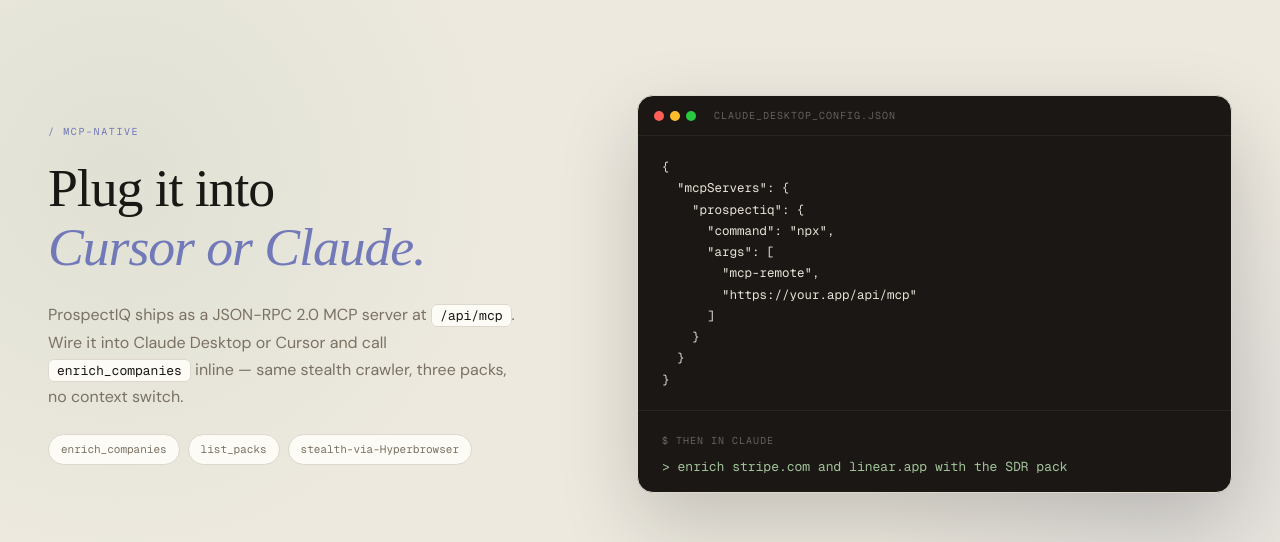
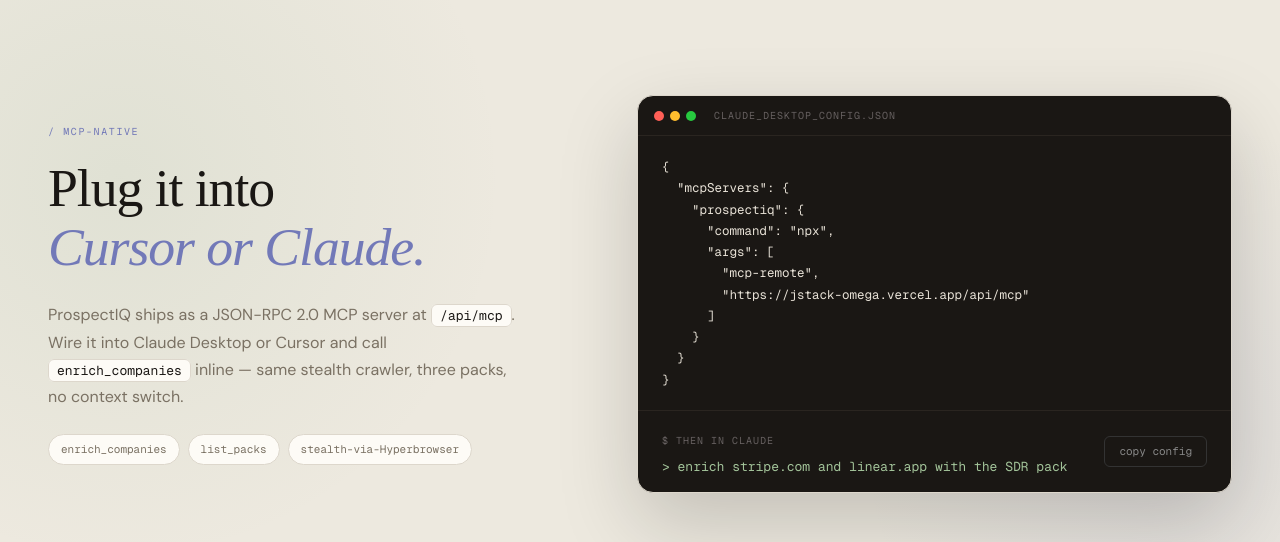
Before and after one commit to Vidula-raghavendra/Jstack, a Next.js app: page / in a window 1280 px wide. Shown: the part 9540-10082 px from the top of the page. Built offline with nearby package versions, Linux system fonts and the light colour scheme; a web font is replaced by a local one.

Commit message:
feat: add real MCP URL and copy config button to landing page

```diff
--- a/app/page.tsx
+++ b/app/page.tsx
@@ -36,6 +36,17 @@
 const SP = { type: "spring" as const, stiffness: 65, damping: 14 };
 
 /* ─────────────── CURSOR ─────────────── */
+function CopyButton({ text }: { text: string }) {
+  const [copied, setCopied] = useState(false);
+  return (
+    <button
+      onClick={() => { navigator.clipboard.writeText(text); setCopied(true); setTimeout(() => setCopied(false), 2000); }}
+      style={{ fontFamily: "'Geist Mono', monospace", fontSize: 11, color: copied ? "#6A9970" : "#888", border: `1px solid ${copied ? "#6A9970" : "#333"}`, borderRadius: 6, padding: "6px 14px", background: "transparent", cursor: "pointer", transition: "all 0.2s", whiteSpace: "nowrap" }}>
+      {copied ? "copied ✓" : "copy config"}
+    </button>
+  );
+}
+
 function Cursor() {
   const mx = useMotionValue(-200); const my = useMotionValue(-200);
   const rx = useMotionValue(-200); const ry = useMotionValue(-200);
@@ -1416,16 +1427,19 @@
       "command": "npx",
       "args": [
         "mcp-remote",
-        "https://your.app/api/mcp"
+        "https://jstack-omega.vercel.app/api/mcp"
       ]
     }
   }
 }`}</pre>
-                <div className="px-6 py-4 border-t" style={{ borderColor: "#2A2520" }}>
-                  <span style={{ fontFamily: "'Geist Mono', monospace", fontSize: 10, color: "#666060" }} className="uppercase tracking-widest">$ then in claude</span>
-                  <div style={{ fontFamily: "'Geist Mono', monospace", fontSize: 13, color: "#A3C49A", marginTop: 6 }}>
-                    {">"} enrich stripe.com and linear.app with the SDR pack
+                <div className="px-6 py-4 border-t flex items-center justify-between gap-4" style={{ borderColor: "#2A2520" }}>
+                  <div>
+                    <span style={{ fontFamily: "'Geist Mono', monospace", fontSize: 10, color: "#666060" }} className="uppercase tracking-widest">$ then in claude</span>
+                    <div style={{ fontFamily: "'Geist Mono', monospace", fontSize: 13, color: "#A3C49A", marginTop: 6 }}>
+                      {">"} enrich stripe.com and linear.app with the SDR pack
+                    </div>
                   </div>
+                  <CopyButton text={`{\n  "mcpServers": {\n    "prospectiq": {\n      "command": "npx",\n      "args": [\n        "mcp-remote",\n        "https://jstack-omega.vercel.app/api/mcp"\n      ]\n    }\n  }\n}`} />
                 </div>
               </motion.div>
             </div>
```
